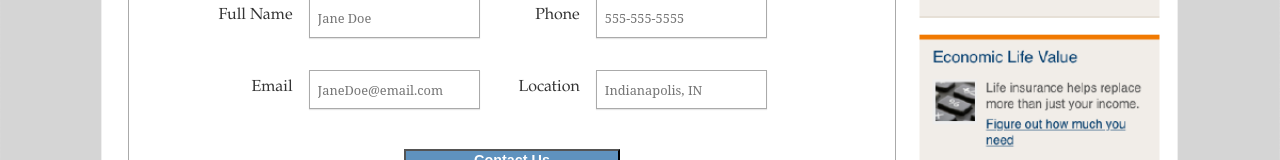
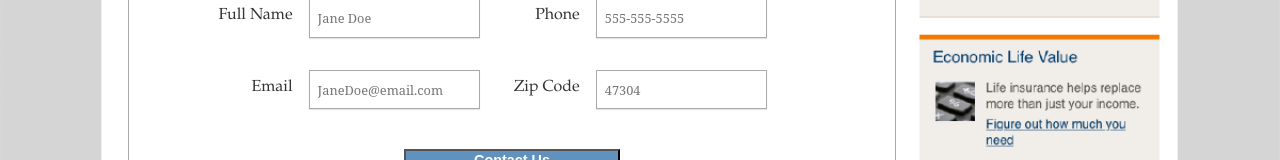
Before and after one commit to tdmiller1/oneamerica-insurance-calculator, a React (Create React App) app: page /#/results in a window 1280 px wide. Shown: the part 765-925 px from the top of the page. Built offline with nearby package versions, Linux system fonts and the light colour scheme.

Commit message:
Change Location to Zip Code on Results page

```diff
--- a/src/components/Results.js
+++ b/src/components/Results.js
@@ -109,9 +109,9 @@ class Results extends Component {
                                         }}/>
                                     </div>
                                     <div className="label-input">
-                                        <label htmlFor="location">Location</label>
-                                        <input name="location" placeholder="Indianapolis, IN" type="text" onChange={(e) => {
-                                            this.setState({customer: {...customer, location: e.target.value }})
+                                        <label htmlFor="location">Zip Code</label>
+                                        <input name="location" maxLength="5" placeholder="47304" type="text" onChange={(e) => {
+                                            this.setState({customer: {...customer, location: parseInt(e.target.value) }})
                                         }}/>
                                     </div>
 
```
